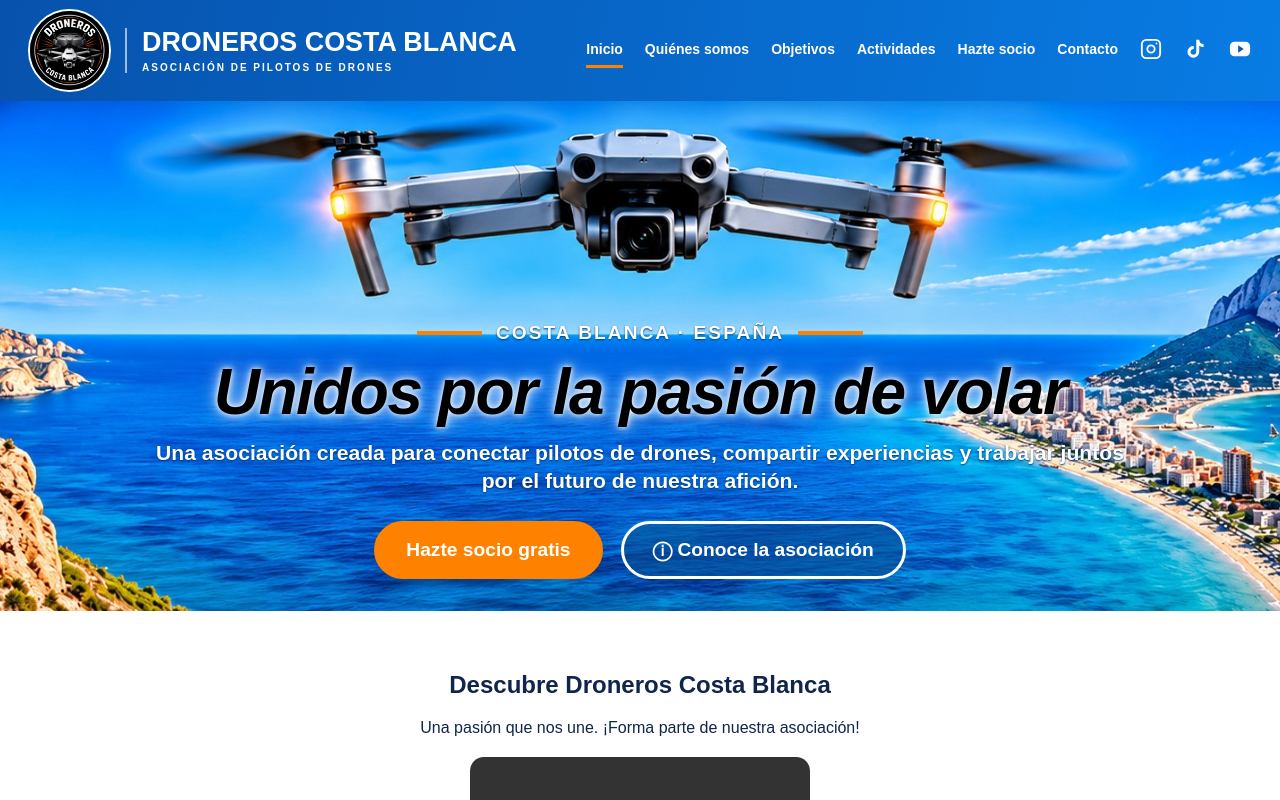
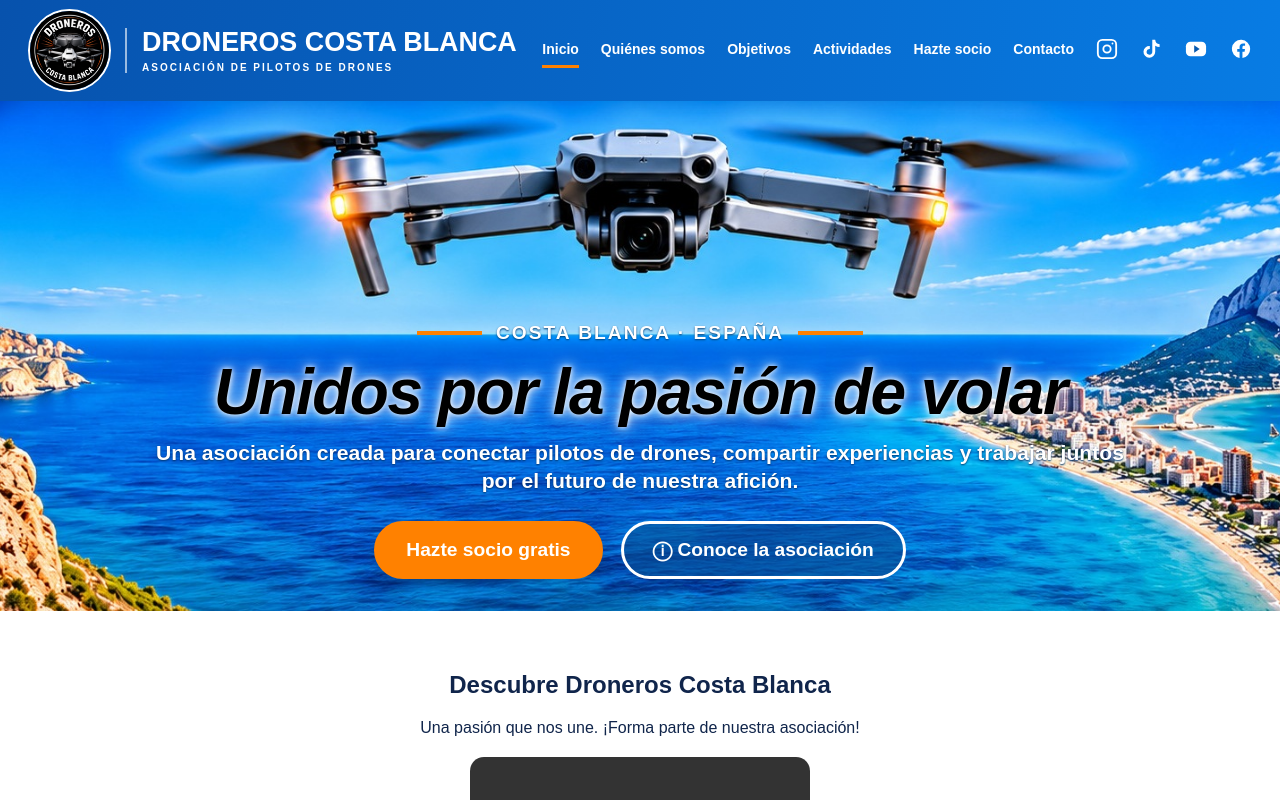
Before and after one commit to droneroscostablanca-prog/droneroscostablanca-prog.github.io, a plain HTML site: page index.html in a window 1280 px wide. Shown: the top 800 px of the page. Drawn offline with Linux system fonts and the light colour scheme; grey boxes are pictures that could not be loaded.

Commit message:
Añadir Facebook a las redes sociales

```diff
--- a/index.html
+++ b/index.html
@@ -15,6 +15,8 @@
 <a href="https://www.instagram.com/droneroscostablanca/" target="_blank" rel="noopener noreferrer" aria-label="Instagram" title="Instagram"><svg width="22" height="22" viewBox="0 0 24 24" fill="none" stroke="currentColor" stroke-width="2" stroke-linecap="round" stroke-linejoin="round" style="vertical-align:middle"><rect x="2" y="2" width="20" height="20" rx="5"/><circle cx="12" cy="12" r="4"/><circle cx="18" cy="6" r="1" fill="currentColor" stroke="none"/></svg></a>
 <a href="https://www.tiktok.com/@droneroscostablan3" target="_blank" rel="noopener noreferrer" aria-label="TikTok" title="TikTok"><svg width="22" height="22" viewBox="0 0 24 24" fill="currentColor" style="vertical-align:middle"><path d="M16.6 2h-3.2v13.1a3.1 3.1 0 1 1-2.7-3.1V8.7a6.4 6.4 0 1 0 5.9 6.4V8.4a8.2 8.2 0 0 0 4.8 1.5V6.7A5 5 0 0 1 16.6 2Z"/></svg></a>
 <a href="https://www.youtube.com/channel/UCK1ML9EFjQYZbpcHgLz9mRQ" target="_blank" rel="noopener noreferrer" aria-label="YouTube" title="YouTube"><svg width="24" height="22" viewBox="0 0 24 24" fill="none" style="vertical-align:middle"><rect x="1" y="4" width="22" height="16" rx="5" fill="currentColor"/><path d="m10 8 6 4-6 4Z" fill="#0759af"/></svg></a>
+
+<a href="https://www.facebook.com/profile.php?id=61568885157630" target="_blank" rel="noopener noreferrer" aria-label="Facebook" title="Facebook"><svg width="22" height="22" viewBox="0 0 24 24" fill="currentColor" style="vertical-align:middle"><path d="M22 12a10 10 0 1 0-11.56 9.88v-6.99H7.9V12h2.54V9.8c0-2.51 1.49-3.89 3.78-3.89 1.09 0 2.23.19 2.23.19v2.46H15.2c-1.24 0-1.63.77-1.63 1.56V12h2.77l-.44 2.89h-2.33v6.99A10 10 0 0 0 22 12z"/></svg></a>
 
 </div></nav></header>
 <main><section class="hero" id="inicio"><div class="hero-content"><div class="eyebrow">COSTA BLANCA · ESPAÑA</div><h1>Unidos por la pasión de volar</h1><p>Una asociación creada para conectar pilotos de drones, compartir experiencias y trabajar juntos por el futuro de nuestra afición.</p><div class="buttons"><a class="btn primary" href="https://forms.gle/3wX9oJAcuu3ULd7h8" rel="noopener noreferrer" target="_blank">Hazte socio gratis</a><a class="btn" href="#quienes">ⓘ Conoce la asociación</a></div></div></section>
```
